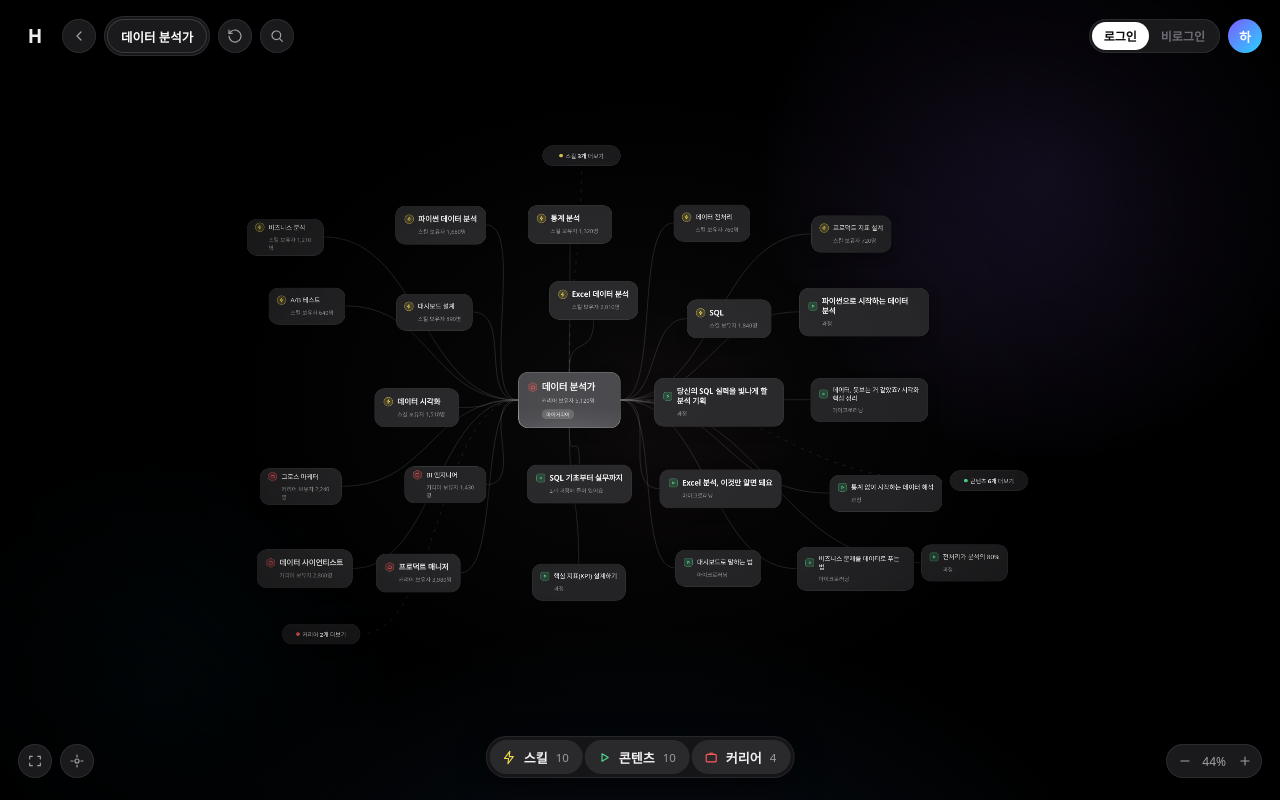
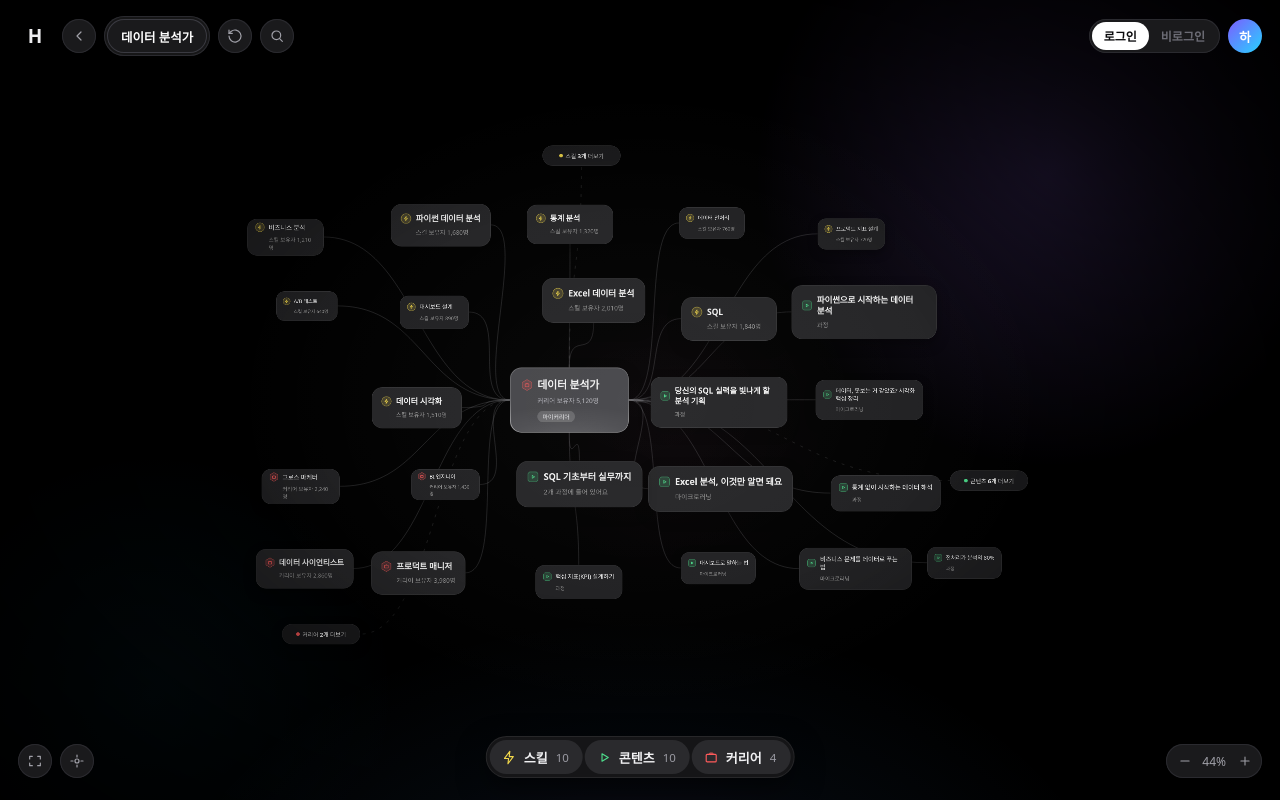
Before and after one commit to hunetcypark-alt/hu-skill-galaxy-prototype, a plain HTML site: page index.html in a window 1280 px wide. Drawn offline with Linux system fonts and the light colour scheme; animation ran at ten frames a second.

Commit message:
진입 연출(아이콘→카드 확장), 인기 기반 카드 크기 차등 반영
Co-Authored-By: Claude Sonnet 5.5 <noreply@anthropic.com>

```diff
--- a/index.html
+++ b/index.html
@@ -30,6 +30,13 @@ canvas{position:absolute;inset:0;width:100%;height:100%;pointer-events:none}
 .cd.X span{color:#fff;font-weight:700}
 .cd.X{flex-direction:row!important;flex-wrap:nowrap!important;white-space:nowrap;padding:0 18px!important}.cd.X em{font-style:normal;display:block}.cd.X::before{display:none}
 .cd.X i{width:8px;height:8px;border-radius:50%;flex:none}
+.intro .cd{transition:width .6s cubic-bezier(.2,.8,.2,1),height .6s cubic-bezier(.2,.8,.2,1),transform .22s ease,background .22s,box-shadow .22s!important}
+body.intro .cd{overflow:hidden}
+body.intro .tl:not(.ctr) .cd .t,body.intro .tl:not(.ctr) .cd .sb,body.intro .tl:not(.ctr) .cd .mc{white-space:nowrap;animation:tin .4s ease .28s both}
+@keyframes tin{from{opacity:0}to{opacity:1}}
+body.intro .tl[data-lod="3"] .cd{animation:tw 1.7s ease-in-out infinite}
+body.intro .tl:nth-child(3n) .cd{animation-delay:-.5s}body.intro .tl:nth-child(3n+1) .cd{animation-delay:-1.1s}
+@keyframes tw{0%,100%{filter:brightness(.85)}50%{filter:brightness(1.9)}}
 .tl.flash .cd::before{display:block!important;content:'';position:absolute;inset:-3px;border-radius:inherit;pointer-events:none;animation:flr 1.1s ease-out 2}
 @keyframes flr{0%{box-shadow:0 0 0 0 rgba(255,255,255,.75),0 0 0 0 rgba(255,255,255,.5);opacity:1}70%{box-shadow:0 0 0 14px rgba(255,255,255,0),0 0 46px 10px rgba(255,255,255,.28);opacity:1}100%{box-shadow:0 0 0 18px rgba(255,255,255,0),0 0 50px 12px rgba(255,255,255,0);opacity:0}}
 .tl.ux .cd{box-shadow:inset 0 0 0 1.6px rgba(255,255,255,.8),0 0 0 5px rgba(255,255,255,.07),0 14px 30px -14px rgba(255,255,255,.45)!important;background:#2e2e32!important}
@@ -467,6 +474,8 @@ const cam={x:0,y:0,z:.9},tgt={x:0,y:0,z:.9},vel={x:0,y:0};
 const RANGE={};['skill','content','career'].forEach(t=>{const a=IDS.filter(i=>N[i].type===t).map(i=>Math.sqrt(N[i].cnt));RANGE[t]=[Math.min(...a),Math.max(...a)]});
 const sizeF=id=>{const [mn,mx]=RANGE[N[id].type];return (Math.sqrt(N[id].cnt)-mn)/((mx-mn)||1)};
 const isMore=id=>id.startsWith('m:');
+/* 인기(사람 수)에 따라 카드 크기가 달라진다 — 큰 별과 작은 별이 섞인 우주처럼 */
+const szS=id=>{if(isMore(id))return 1;if(id===S.center)return 1.16;const f=Math.max(0,Math.min(1,sizeF(id)));return .8+.4*Math.pow(f,.85)};
 const visible=id=>isMore(id)?!!S.legend[S.more[id].dom]:(id===S.center||S.legend[N[id].type]);
 const baseW=id=>{const o=S.off[id];return {x:S.pos[id].i*CW+(o?o.x:0),y:S.pos[id].j*CH+(o?o.y:0)}};
 const wpos=id=>{const b=baseW(id),n=S.nc&&S.nc[id];return n?{x:b.x+n.x,y:b.y+n.y}:b};
@@ -494,6 +503,7 @@ function computeLod(){
   Object.keys(S.pos).forEach(id=>{const b=baseW(id);S.dist[id]=Math.hypot((b.x-fb.x)/CW,(b.y-fb.y)/CH)});
 }
 function lodOf(id){
+  if(S.intro&&performance.now()-S.intro.t0<(S.intro.at[id]??0))return 3;
   if(id===(S.sel||S.center)||S.zoomFull)return 0;
   const d=S.dist[id];if(d===undefined)return 0;
   const k=innerWidth<=760?.7:1;return d<=2.6*k?0:d<=3.6*k?1:d<=4.6*k?2:3;
@@ -596,6 +606,11 @@ function build(id){
   S.center=id;S.entering=true;S.born={};S.pos={};S.cells={};S.off={};S.nt={};S.nc={};S.parent={};S.exp={};S.more={};S.fresh=new Set();S.hl=null;S.ux={};S.recent=[];S.sel=null;S.panel=false;
   placeAt(id,0,0);['skill','content','career'].forEach(d=>fillAround(id,d,WEDGE[d]));
   cam.x=tgt.x=0;cam.y=tgt.y=0;cam.z=tgt.z=.9;vel.x=vel.y=0;
+  /* 입장 연출: 모든 노드가 아이콘(별)으로 먼저 떠 있다가, 중심부터 바깥으로 차례로 카드로 펼쳐진다 */
+  {const c=S.pos[id],at={};at[id]=0;   // 중심 카드는 처음부터 카드로 보인다
+   Object.keys(S.pos).filter(k=>k!==id&&!isMore(k)).map(k=>{const p=S.pos[k],ring=Math.max(Math.abs(p.i-c.i),Math.abs(p.j-c.j));return {k,ring,a:Math.atan2((p.j-c.j)*CH,(p.i-c.i)*CW)}}).sort((x,y)=>x.ring-y.ring||x.a-y.a).forEach((o,i)=>{at[o.k]=900+i*85});
+   Object.keys(S.pos).filter(isMore).forEach(k=>at[k]=2000+Object.keys(at).length*40);
+   S.intro={t0:performance.now(),at,end:Math.max(...Object.values(at))+700};document.body.classList.add('intro')}
 }
 function pushRecent(id){S.recent=S.recent.filter(x=>x!==id);S.recent.unshift(id);S.recent=S.recent.slice(0,6)}
 function expandDom(id,dom){
@@ -644,7 +659,7 @@ function tileHTML2(id){
   const ft='';
   const glow=COL[n.type];
   const pp=S.pos[id],cc=S.pos[S.center],ringN=pp&&cc?Math.max(Math.abs(pp.i-cc.i),Math.abs(pp.j-cc.j)):0;
-  return `<div class="tl ${n.type} ${sel?'sel':''} ${S.fresh.has(id)?(S.entering?'new':'new quick'):''}" data-id="${id}"><div class="in" style="${S.fresh.has(id)&&S.entering?`animation-delay:${(ringN*.12+(hue(id)%10)*.025).toFixed(2)}s`:''}"><div class="cd ${d.k}${d.ex?' E':''}" style="--glow:${glow}88;--glow2:${glow};width:${d.w}px;height:${d.h}px;padding:${d.py}px ${d.px}px">${cardBody(id)}<i class="gl"></i><i class="rg"></i></div></div>${ft}</div>`;
+  return `<div class="tl ${n.type} ${id===S.center?'ctr':''} ${sel?'sel':''} ${S.fresh.has(id)?(S.entering?'new':'new quick'):''}" data-id="${id}"><div class="in" style="${S.fresh.has(id)&&S.entering?`animation-delay:${(ringN*.04+(hue(id)%10)*.012).toFixed(2)}s`:''}"><div class="cd ${d.k}${d.ex?' E':''}" style="--glow:${glow}88;--glow2:${glow};width:${d.w}px;height:${d.h}px;padding:${d.py}px ${d.px}px">${cardBody(id)}<i class="gl"></i><i class="rg"></i></div></div>${ft}</div>`;
 }
 function render(){
   computeNudge();computeLod();
@@ -707,7 +722,7 @@ function draw(){
     const off=(p.r>2.1||p.x<-300||p.x>W+300||p.y<-260||p.y>H+260);
     if(off){if(el._off!==true){el.style.display='none';el._off=true}return}
     if(el._off!==false){el.style.display='';el._off=false}
-    const tf=`translate(${(p.x-CW/2).toFixed(1)}px,${(p.y-CH/2).toFixed(1)}px) scale(${(p.s*cardM(p.r)*(S.sel===id?1.03:1)).toFixed(3)})`;
+    const tf=`translate(${(p.x-CW/2).toFixed(1)}px,${(p.y-CH/2).toFixed(1)}px) scale(${(p.s*cardM(p.r)*szS(id)*(S.sel===id?1.03:1)).toFixed(3)})`;
     if(el._tf!==tf){el.style.transform=tf;el._tf=tf}
     const zi=Math.round(1000-p.r*500)+(S.sel===id?400:0);
     if(el._zi!==zi){el.style.zIndex=zi;el._zi=zi}
@@ -770,11 +785,12 @@ function drawEdges(){
   gE.clearRect(0,0,W,H);const PO=[];const nowMs=performance.now();const hot=S.hover&&!isMore(S.hover)?S.hover:S.sel;const now=performance.now()/1000;
   edgeList().forEach(([a,b,kind],idx)=>{
     const wa=wpos(a),wb=wpos(b),pa=proj(wa.x,wa.y,depthF(a)),pb=proj(wb.x,wb.y,depthF(b)),da=effDims(a),db=effDims(b);
-    const sa=pa.s*cardM(pa.r)*(S.sel===a?1.03:1),sb=pb.s*cardM(pb.r)*(S.sel===b?1.03:1);
+    const sa=pa.s*cardM(pa.r)*szS(a)*(S.sel===a?1.03:1),sb=pb.s*cardM(pb.r)*szS(b)*(S.sel===b?1.03:1);
     const hwa=da.w/2*sa,hwb=db.w/2*sb,hha=da.h/2*sa,hhb=db.h/2*sb;
     const dx=pb.x-pa.x,dy=pb.y-pa.y;let P,Q,h,sg;
     if(Math.abs(dx)>(hwa+hwb)*.5){sg=dx>0?1:-1;h=true;P={x:pa.x+sg*hwa,y:pa.y};Q={x:pb.x-sg*hwb,y:pb.y}}
     else{sg=dy>0?1:-1;h=false;P={x:pa.x,y:pa.y+sg*hha};Q={x:pb.x,y:pb.y-sg*hhb}}
+    if(S.intro){const t=performance.now()-S.intro.t0;if(t<Math.max(S.intro.at[a]??0,S.intro.at[b]??0)-120)return}
     const on=kind!=='more'&&hot&&(a===hot||b===hot);
     // 카드가 나타나는 속도(0.3초)와 똑같이 선도 함께 나타난다 — 선이 먼저 뻗어 있지 않게
     const bd=S.born[b]===undefined?1:Math.max(0,Math.min(1,(nowMs-S.born[b])/300)),bf=bd*bd*(3-2*bd);
@@ -832,7 +848,8 @@ function frame(){
   const gl=Math.abs(vel.x)>.03||Math.abs(vel.y)>.03;
   if(!dragging&&gl){tgt.x+=vel.x;tgt.y+=vel.y;vel.x*=.93;vel.y*=.93}
   draw();
-  const moving=dragging||gl||nm||hasHot()||(performance.now()-S.lastBorn<420)||Math.abs((S.panel&&!mobile()?176:0)-fsh)>.4||Math.abs(tgt.x-cam.x)>.06||Math.abs(tgt.y-cam.y)>.06||Math.abs(tgt.z-cam.z)>.0006;
+  if(S.intro&&performance.now()-S.intro.t0>S.intro.end){S.intro=null;document.body.classList.remove('intro')}
+  const moving=!!S.intro||dragging||gl||nm||hasHot()||(performance.now()-S.lastBorn<420)||Math.abs((S.panel&&!mobile()?176:0)-fsh)>.4||Math.abs(tgt.x-cam.x)>.06||Math.abs(tgt.y-cam.y)>.06||Math.abs(tgt.z-cam.z)>.0006;
   if(moving)raf=requestAnimationFrame(frame);
 }
 function focusNode(id,force){
```
